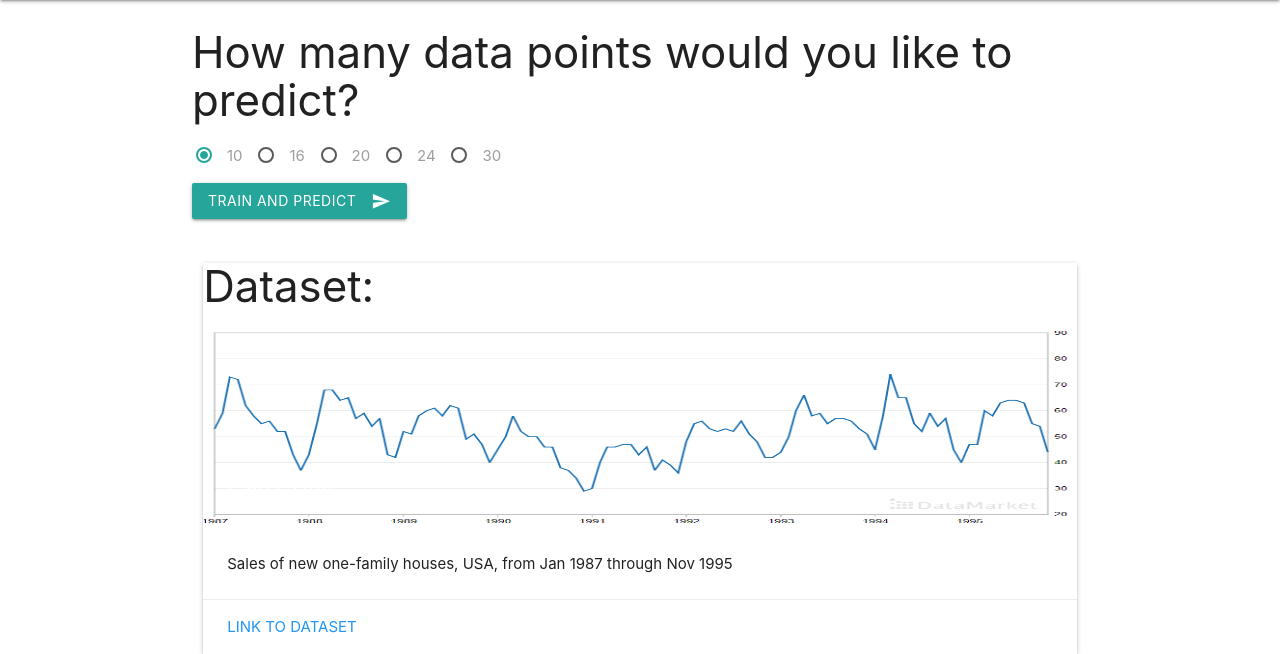
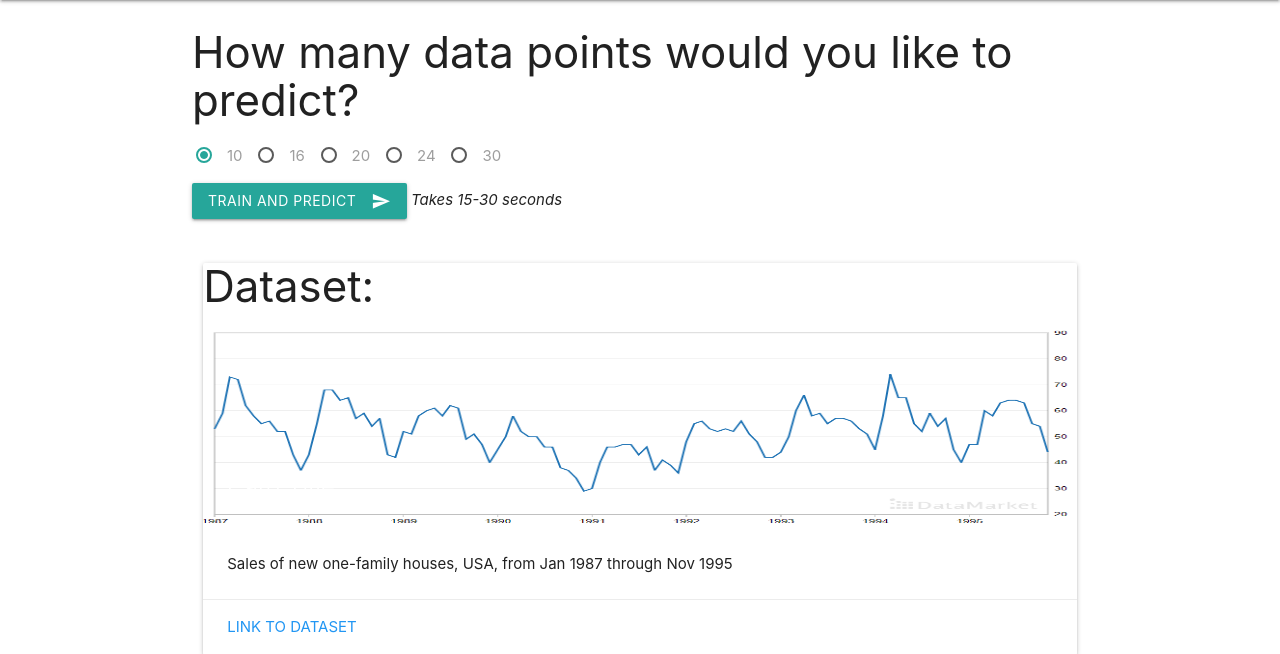
Before and after one commit to bhaumik-choksi/timeseries, a Flask app: page / in a window 1280 px wide. Shown: the part 64-718 px from the top of the page. Run offline with Flask 2, Linux system fonts and the light colour scheme.

Commit message:
html update

```diff
--- a/templates/home.html
+++ b/templates/home.html
@@ -52,7 +52,7 @@
 
         <button class="btn waves-effect waves-light" type="submit" name="action">Train and Predict
             <i class="material-icons right">send</i>
-        </button>
+        </button><span> <i>Takes 15-30 seconds</i></span>
 
     </form>
     <div class="row">
```
